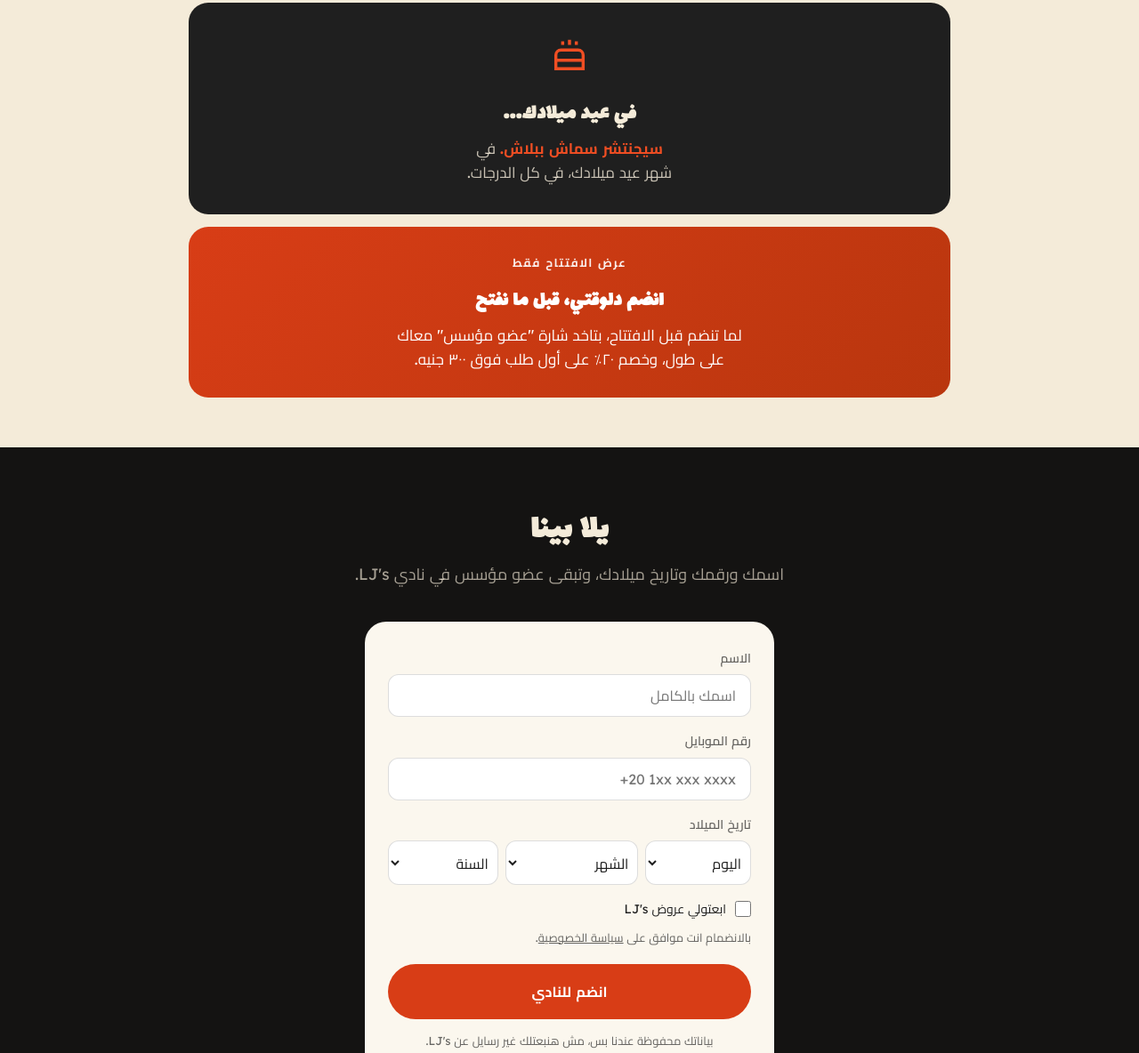
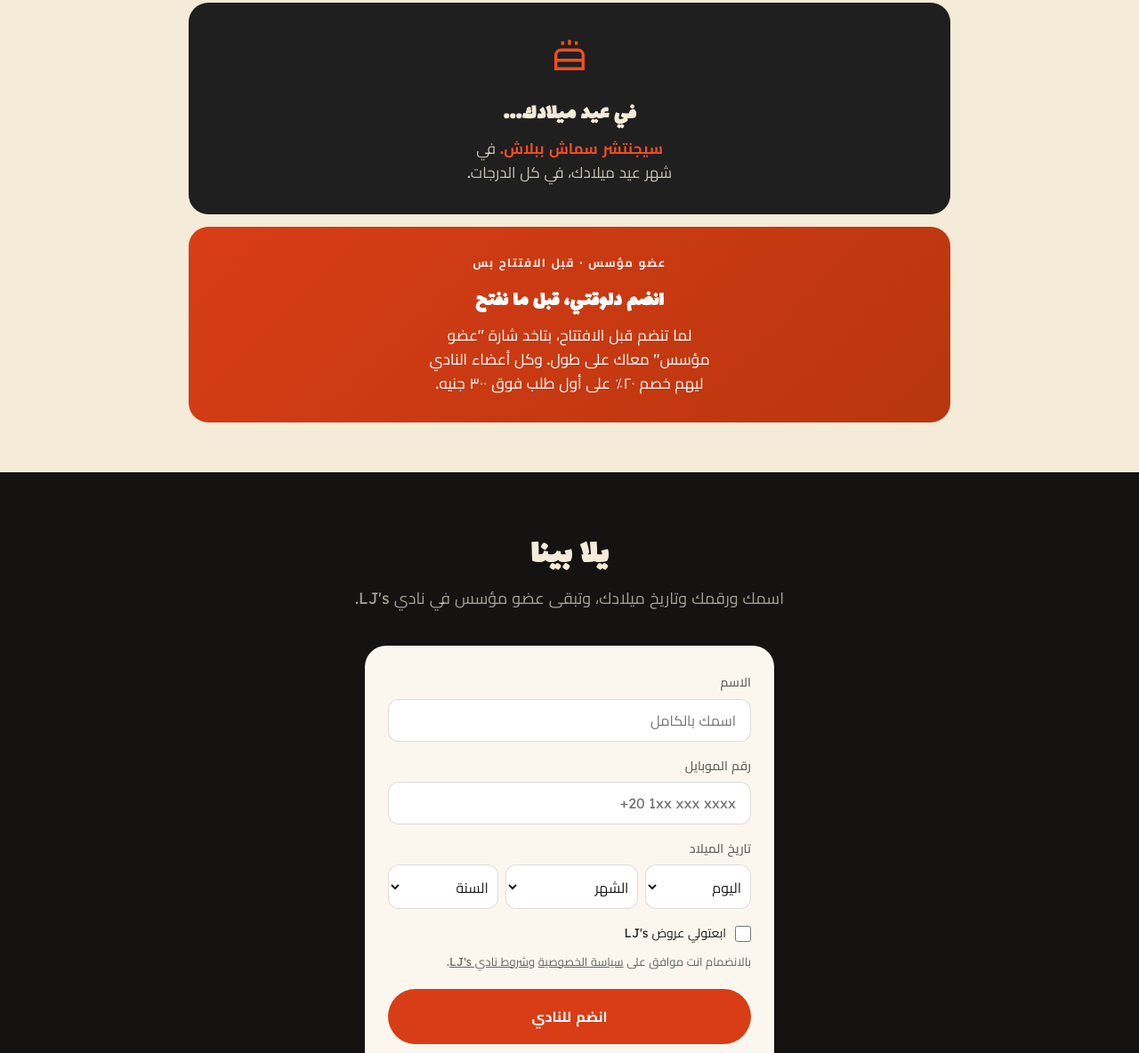
Before and after one commit to Siso8/ljs-website, a plain HTML site: page index.html in a window 1280 px wide. Shown: the part 2367-3551 px from the top of the page at 89% size. Drawn offline with Linux system fonts and the light colour scheme.

Commit message:
Homepage: 20% for every member, Founding badge, terms link

```diff
--- a/index.html
+++ b/index.html
@@ -284,9 +284,9 @@ h1,h2,h3,.sec .lead,.pitch p,.birthday p,.founding p,.tier__perks{text-wrap:bala
 <section class="sec tight">
   <div class="wrap">
     <div class="founding">
-      <span class="tag" data-i18n="fm.tag">عرض الافتتاح فقط</span>
+      <span class="tag" data-i18n="fm.tag">عضو مؤسس · قبل الافتتاح بس</span>
       <h3 data-i18n="fm.title">انضم دلوقتي، قبل ما نفتح</h3>
-      <p data-i18n="fm.sub">لما تنضم قبل الافتتاح، بتاخد شارة "عضو مؤسس" معاك على طول، وخصم ٢٠٪ على أول طلب فوق ٣٠٠ جنيه.</p>
+      <p data-i18n="fm.sub">لما تنضم قبل الافتتاح، بتاخد شارة "عضو مؤسس" معاك على طول. وكل أعضاء النادي ليهم خصم ٢٠٪ على أول طلب فوق ٣٠٠ جنيه.</p>
     </div>
   </div>
 </section>
@@ -350,10 +350,10 @@ var I18N = {
     "t2.name":"هوت","t2.unlock":"من ١٬٥٠٠ جنيه","t2.rate":"١٫٢٥ نقطة / ١٠٠ جنيه","t2.perks":"كل اللي فات، وكمان: صوص ببلاش مع كل طلب",
     "t3.name":"جولد","t3.unlock":"من ٥٬٠٠٠ جنيه","t3.rate":"١٫٥ نقطة / ١٠٠ جنيه","t3.perks":"كل اللي فات، وكمان: تجرّب الإصدارات المحدودة قبل الناس · خصم ١٠٪ على منتجات LJ's",
     "bday.title":"في عيد ميلادك...", "bday.sub":"<b>سيجنتشر سماش ببلاش.</b> في شهر عيد ميلادك، في كل الدرجات.",
-    "fm.tag":"عرض الافتتاح فقط", "fm.title":"انضم دلوقتي، قبل ما نفتح",
-    "fm.sub":"لما تنضم قبل الافتتاح، بتاخد شارة \"عضو مؤسس\" معاك على طول، وخصم ٢٠٪ على أول طلب فوق ٣٠٠ جنيه.",
+    "fm.tag":"عضو مؤسس · قبل الافتتاح بس", "fm.title":"انضم دلوقتي، قبل ما نفتح",
+    "fm.sub":"لما تنضم قبل الافتتاح، بتاخد شارة \"عضو مؤسس\" معاك على طول. وكل أعضاء النادي ليهم خصم ٢٠٪ على أول طلب فوق ٣٠٠ جنيه.",
     "join.title":"يلا بينا", "join.lead":"اسمك ورقمك وتاريخ ميلادك، وتبقى عضو مؤسس في نادي LJ's.",
-    "join.name":"الاسم","join.namePh":"اسمك بالكامل","join.phone":"رقم الموبايل","join.bday":"تاريخ الميلاد","join.d":"اليوم","join.m":"الشهر","join.y":"السنة","a.sound":"الصوت","a.play":"تشغيل","doc.title":"LJ's Burger & Fried Chicken — انضم لنادي LJ's","join.submit":"انضم للنادي","join.offers":"ابعتولي عروض LJ's","join.consent":"بالانضمام انت موافق على <a href='/privacy/'>سياسة الخصوصية</a>.",
+    "join.name":"الاسم","join.namePh":"اسمك بالكامل","join.phone":"رقم الموبايل","join.bday":"تاريخ الميلاد","join.d":"اليوم","join.m":"الشهر","join.y":"السنة","a.sound":"الصوت","a.play":"تشغيل","doc.title":"LJ's Burger & Fried Chicken — انضم لنادي LJ's","join.submit":"انضم للنادي","join.offers":"ابعتولي عروض LJ's","join.consent":"بالانضمام انت موافق على <a href='/privacy/'>سياسة الخصوصية</a> و<a href='/terms/'>شروط نادي LJ's</a>.",
     "join.okTitle":"أهلاً بيك في النادي","join.okSub":"انت دلوقتي عضو مؤسس. رقم عضويتك:","join.okNote":"مستنيك خصم ٢٠٪ على أول طلب فوق ٣٠٠ جنيه.",
     "join.note":"بياناتك محفوظة عندنا بس، مش هنبعتلك غير رسايل عن LJ's.",
     "foot.copy":"© ٢٠٢٦ إل جيز برجر وفراخ مقلية · الإسكندرية، مصر"
@@ -374,10 +374,10 @@ var I18N = {
     "t2.name":"Hot","t2.unlock":"From 1,500 EGP spent","t2.rate":"1.25 pts / 100 EGP","t2.perks":"Everything above, plus: a free dip with every order",
     "t3.name":"Gold","t3.unlock":"From 5,000 EGP spent","t3.rate":"1.5 pts / 100 EGP","t3.perks":"Everything above, plus: early access to limited drops · 10% off LJ's merch",
     "bday.title":"On your birthday...", "bday.sub":"<b>A free Signature Smash.</b> In your birthday month, at every tier.",
-    "fm.tag":"Opening offer only", "fm.title":"Join now, before we open",
-    "fm.sub":"Anyone who joins before opening gets a permanent Founding Member badge, plus 20% off your first order over EGP 300.",
+    "fm.tag":"Founding Member · before opening only", "fm.title":"Join now, before we open",
+    "fm.sub":"Join before we open and the Founding Member badge is yours for good. And every member gets 20% off their first order over EGP 300.",
     "join.title":"Let's do this", "join.lead":"Your name, number, and birthday — and you're a Founding Member of LJ's Club.",
-    "join.name":"Name","join.namePh":"Your full name","join.phone":"Phone number","join.bday":"Birthday","join.d":"Day","join.m":"Month","join.y":"Year","a.sound":"Sound","a.play":"Play","doc.title":"LJ's Burger & Fried Chicken — Join LJ's Club","join.submit":"Join the club","join.offers":"Send me LJ's offers","join.consent":"By joining, you agree to our <a href='/privacy/'>privacy policy</a>.",
+    "join.name":"Name","join.namePh":"Your full name","join.phone":"Phone number","join.bday":"Birthday","join.d":"Day","join.m":"Month","join.y":"Year","a.sound":"Sound","a.play":"Play","doc.title":"LJ's Burger & Fried Chicken — Join LJ's Club","join.submit":"Join the club","join.offers":"Send me LJ's offers","join.consent":"By joining, you agree to our <a href='/privacy/'>privacy policy</a> and <a href='/terms/'>LJ's Club terms</a>.",
     "join.okTitle":"Welcome to the club","join.okSub":"You're a Founding Member now. Your membership number:","join.okNote":"20% off your first order over EGP 300 is waiting for you.",
     "join.note":"Your details stay with us — we'll only ever message you about LJ's.",
     "foot.copy":"© 2026 LJ's Burger & Fried Chicken · Alexandria, Egypt"
```
